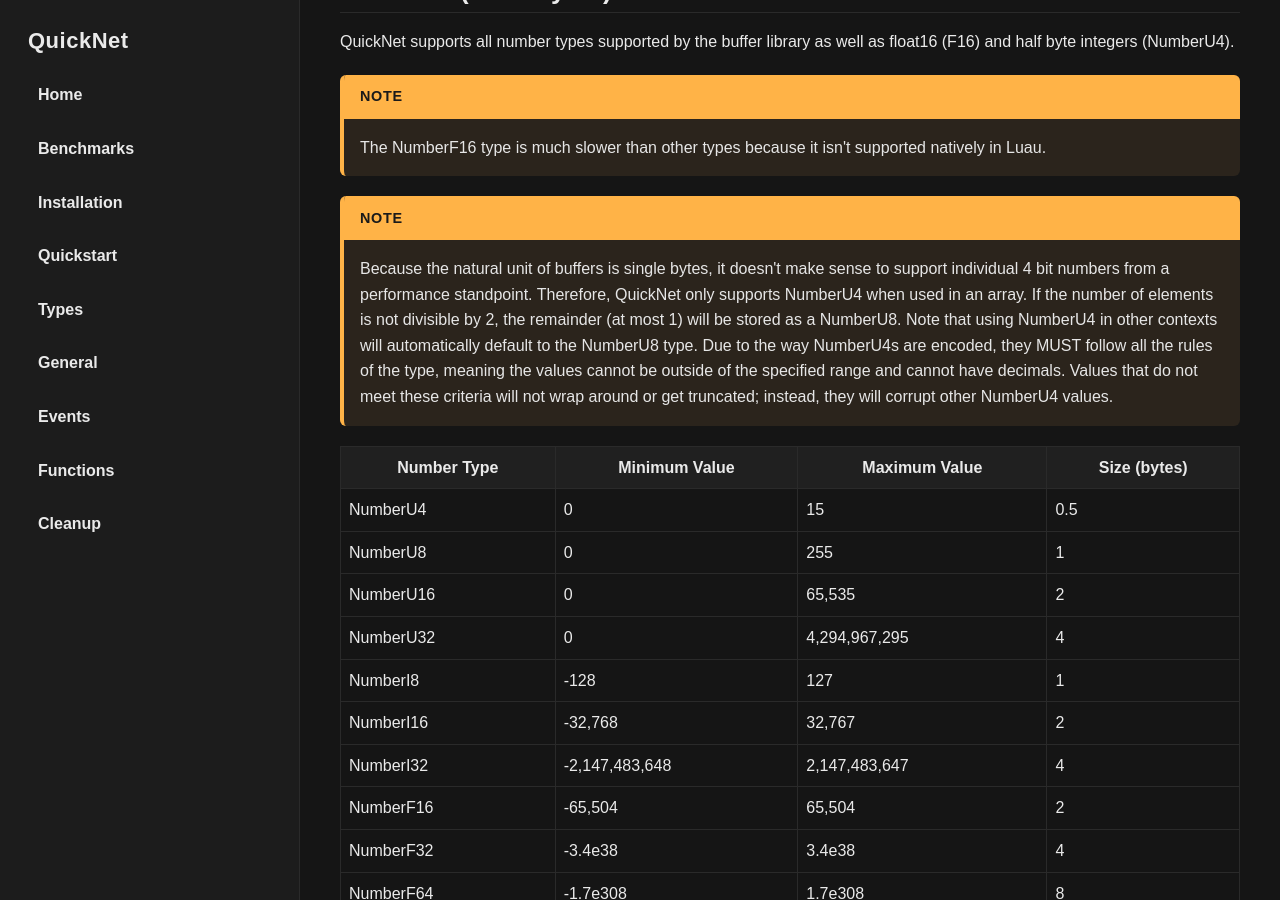
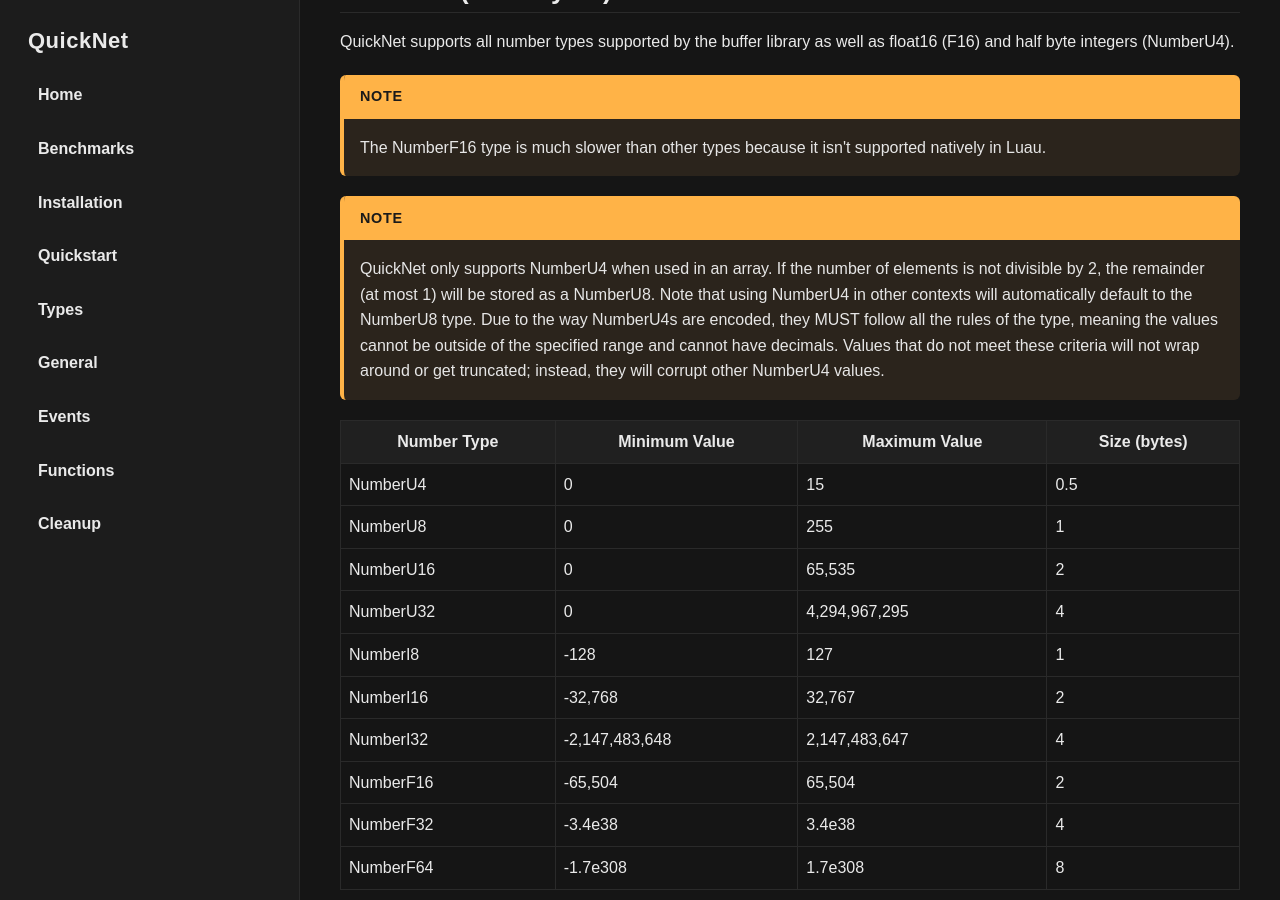
Before and after one commit to breadboardengineer1234/QuickNet, a Jekyll site: the page built from docs/types.md, in a window 1280 px wide and 900 px high, scrolled down 350 px. Built offline with Jekyll 4.4.1, drawn with Linux system fonts in a browser that asks for light colours.

Commit message:
Update types.md

```diff
--- a/docs/types.md
+++ b/docs/types.md
@@ -26,7 +26,7 @@ QuickNet supports all number types supported by the buffer library as well as fl
 <div class="important-block">
     <div class="important-title">NOTE</div>
     <div class="important-content">
-       Because the natural unit of buffers is single bytes, it doesn't make sense to support individual 4 bit numbers from a performance standpoint. Therefore, QuickNet only supports NumberU4 when used in an array. If the number of elements is not divisible by 2, the remainder (at most 1) will be stored as a NumberU8. Note that using NumberU4 in other contexts will automatically default to the NumberU8 type. Due to the way NumberU4s are encoded, they MUST follow all the rules of the type, meaning the values cannot be outside of the specified range and cannot have decimals. Values that do not meet these criteria will not wrap around or get truncated; instead, they will corrupt other NumberU4 values.
+       QuickNet only supports NumberU4 when used in an array. If the number of elements is not divisible by 2, the remainder (at most 1) will be stored as a NumberU8. Note that using NumberU4 in other contexts will automatically default to the NumberU8 type. Due to the way NumberU4s are encoded, they MUST follow all the rules of the type, meaning the values cannot be outside of the specified range and cannot have decimals. Values that do not meet these criteria will not wrap around or get truncated; instead, they will corrupt other NumberU4 values.
     </div>
 </div>
 
```
